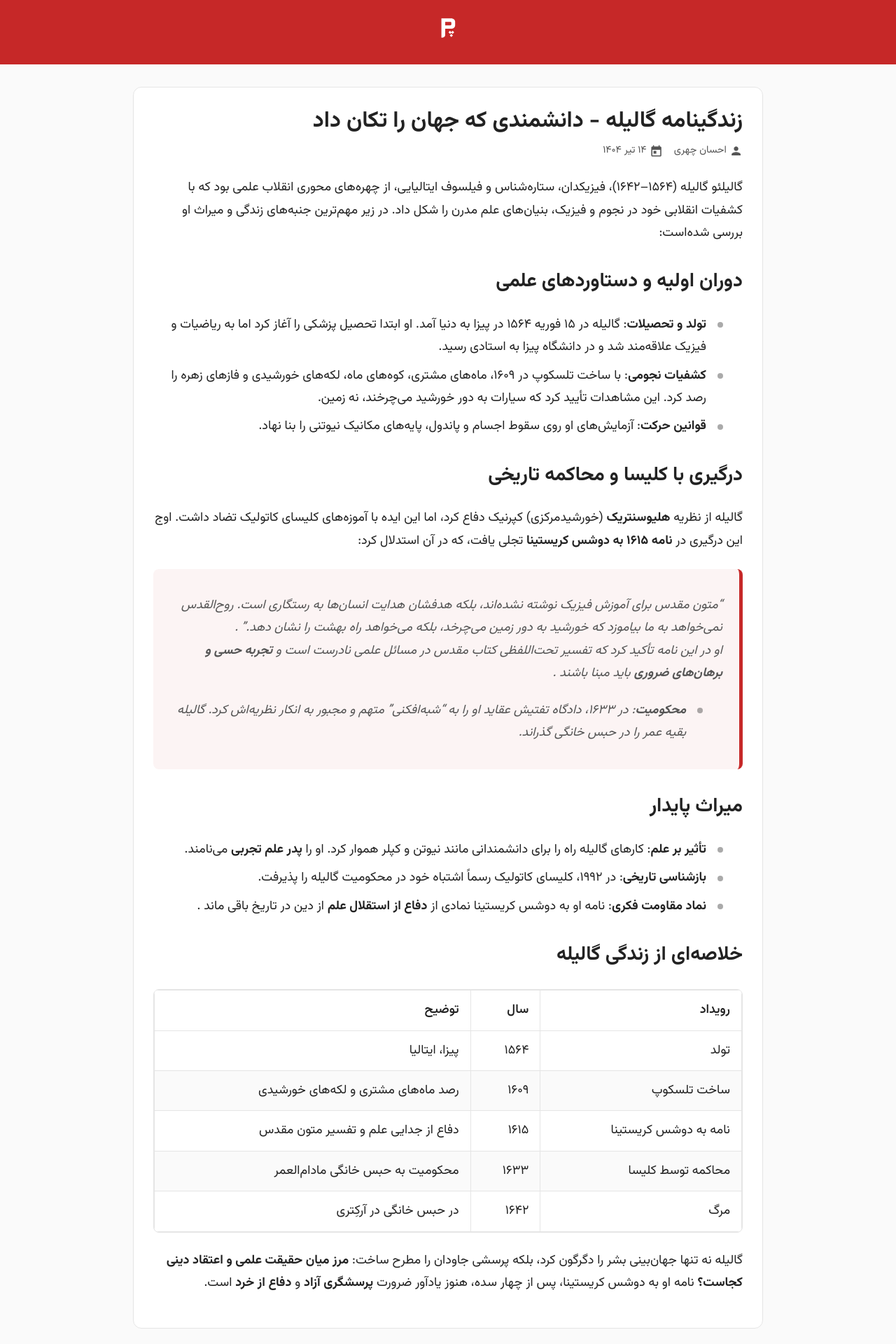
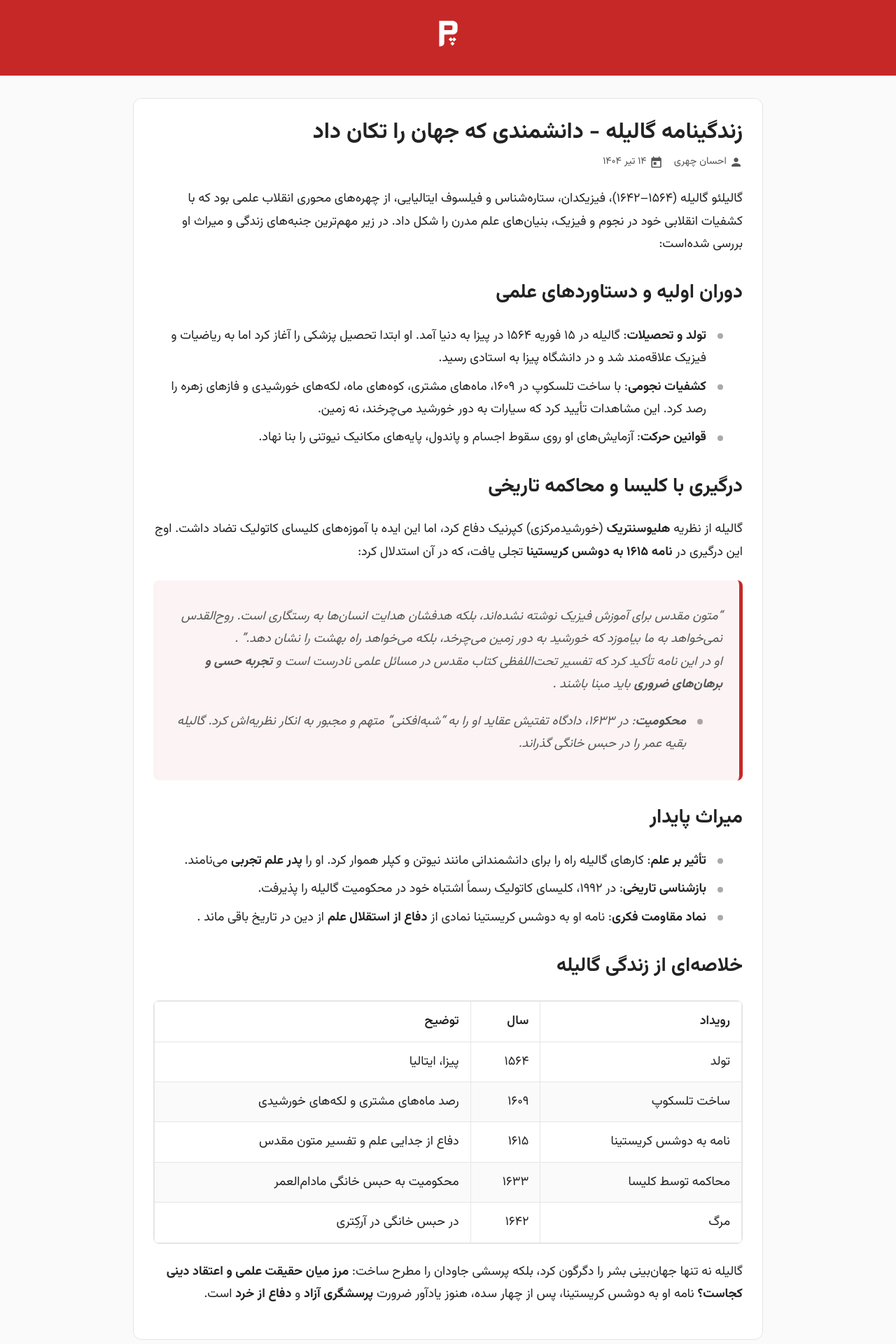
Before and after one commit to darkblog/darkblog.github.io, a Jekyll site: the page built from _posts/2025-7-5-68.md, in a window 1280 px wide. Shown: the top 1920 px of the page at 70% size. Built offline with Jekyll 4.4.1, drawn with Linux system fonts in a browser that asks for light colours.

Commit message:
Update post.html

```diff
--- a/_layouts/post.html
+++ b/_layouts/post.html
@@ -69,8 +69,8 @@
       }
 
       .logo-svg {
-        width: 3rem;
-        height: 3rem;
+        width: 4rem;
+        height: 4rem;
         filter: brightness(0) invert(1);
       }
 
```
